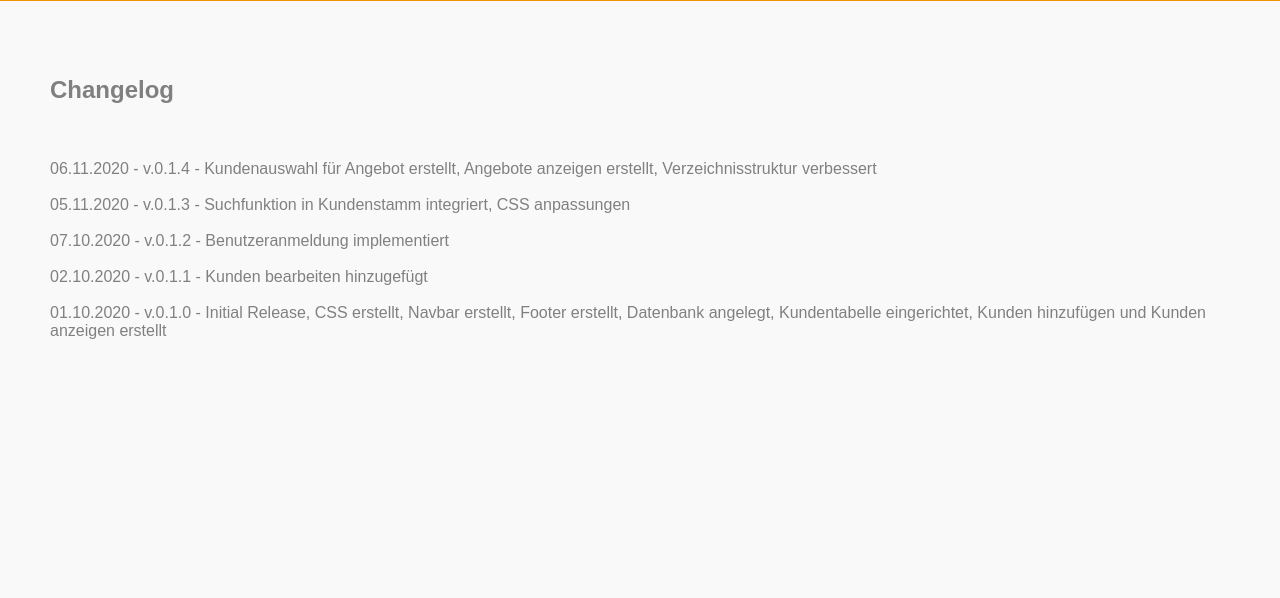
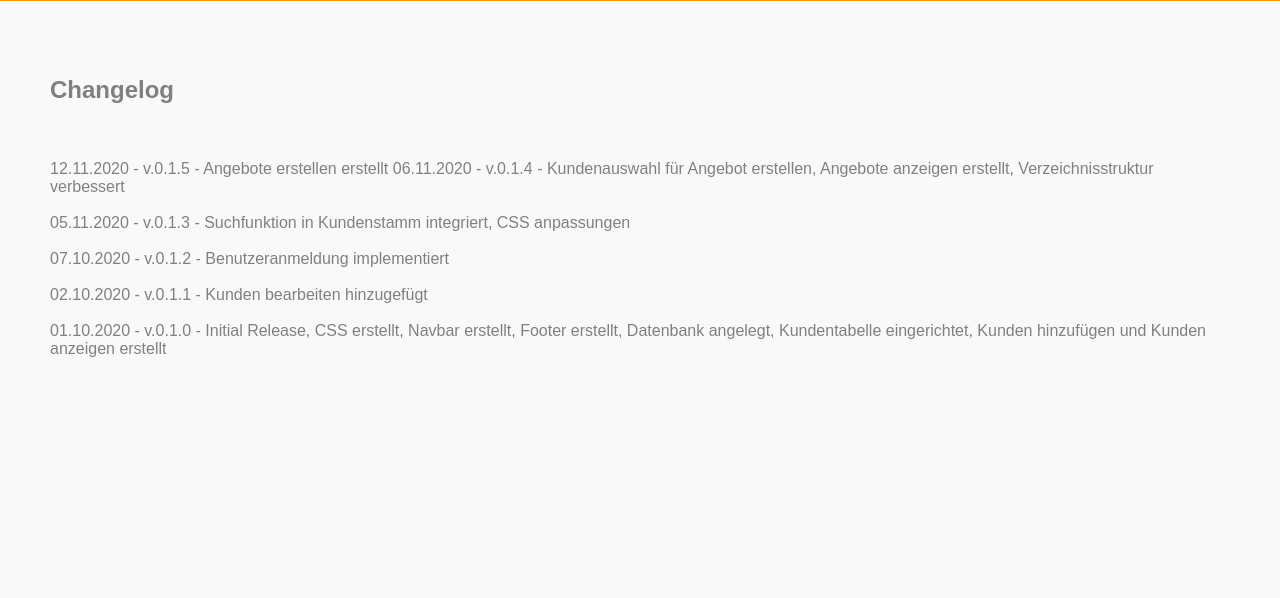
Before and after one commit to peppernetwork/billy, a PHP site: page /changelog.php in a window 1280 px wide. Shown: the part 48-646 px from the top of the page. Run offline with PHP 8.4, Linux system fonts and the light colour scheme; the visitor is signed in with stand-in values (Sample User, id 1).

Commit message:
Update changelog.php

```diff
--- a/changelog.php
+++ b/changelog.php
@@ -5,7 +5,8 @@ include 'inc/nav.php';
 
 <section>
 <h2>Changelog</h2><br><br>
-06.11.2020 - v.0.1.4 - Kundenauswahl f&uuml;r Angebot erstellt, Angebote anzeigen erstellt, Verzeichnisstruktur verbessert<br><br>
+12.11.2020 - v.0.1.5 - Angebote erstellen erstellt
+06.11.2020 - v.0.1.4 - Kundenauswahl f&uuml;r Angebot erstellen, Angebote anzeigen erstellt, Verzeichnisstruktur verbessert<br><br>
 05.11.2020 - v.0.1.3 - Suchfunktion in Kundenstamm integriert, CSS anpassungen<br><br>
 07.10.2020 - v.0.1.2 - Benutzeranmeldung implementiert<br><br>
 02.10.2020 - v.0.1.1 - Kunden bearbeiten hinzugef&uuml;gt<br><br>
```
